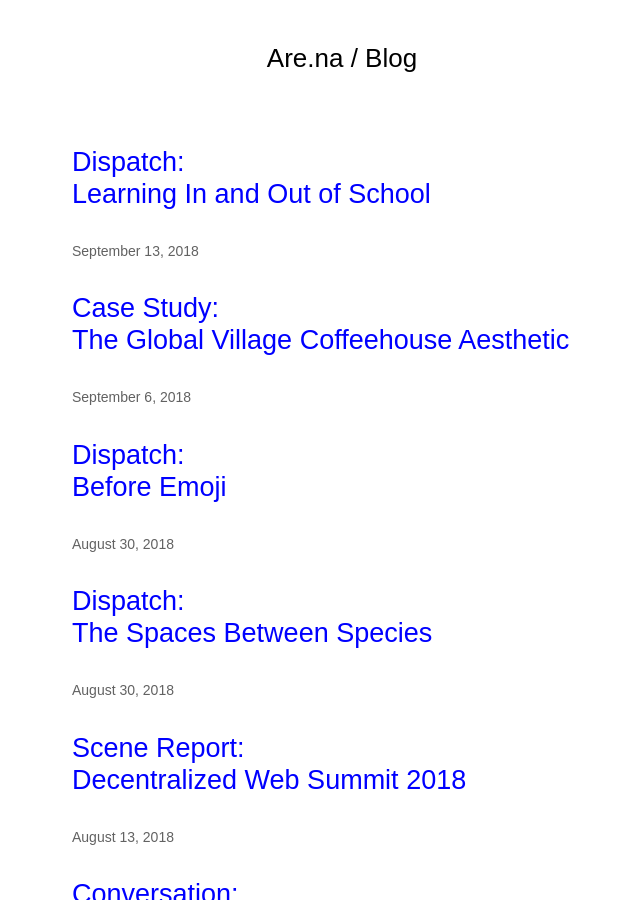
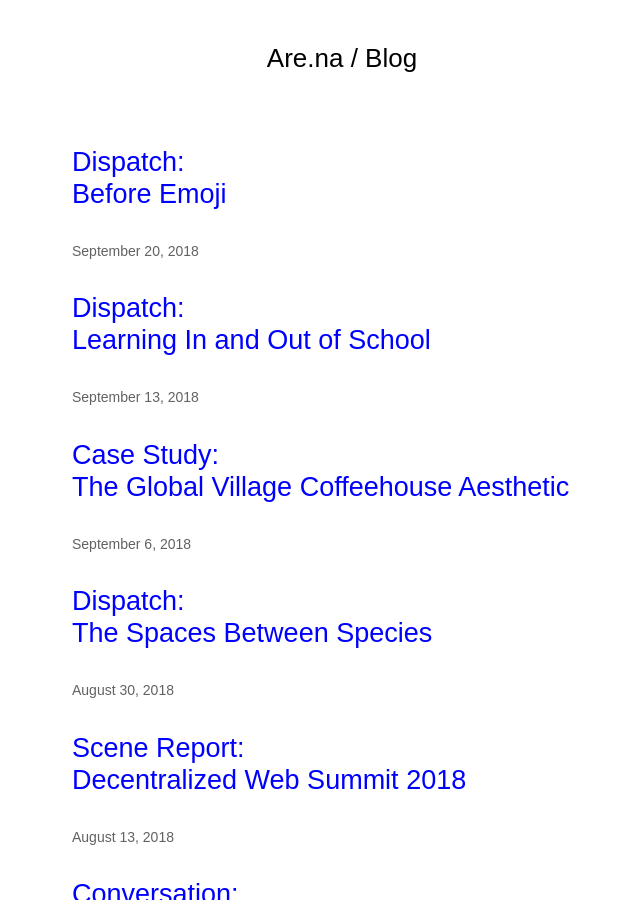
Before and after one commit to aredotna/building, a Jekyll site: the page built from index.html, in a window 1280 px wide and 900 px high. Shown: the whole window, without its empty margins (298-938 px from the left). Built offline with Jekyll 4.4.1, drawn with Linux system fonts in a browser that asks for light colours.

Commit message:
Update 2018-09-20-before-emoji.markdown

```diff
--- a/_posts/2018-09-20-before-emoji.markdown
+++ b/_posts/2018-09-20-before-emoji.markdown
@@ -1,6 +1,6 @@
 ---
 title: "Before Emoji"
-date: 2018-08-30 00:00:00 Z
+date: 2018-09-20 00:00:00 Z
 categories:
 - Dispatch
 tags:
```
